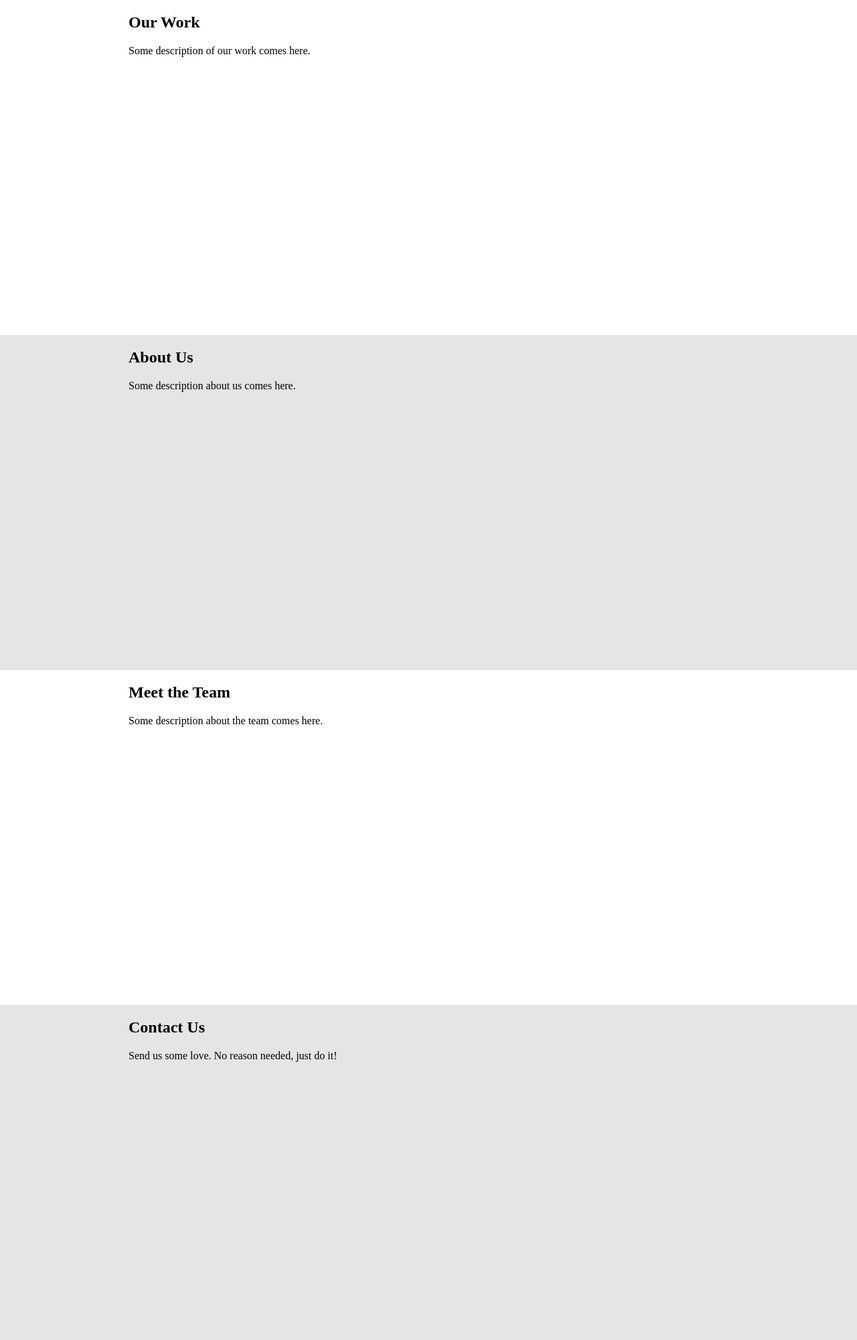
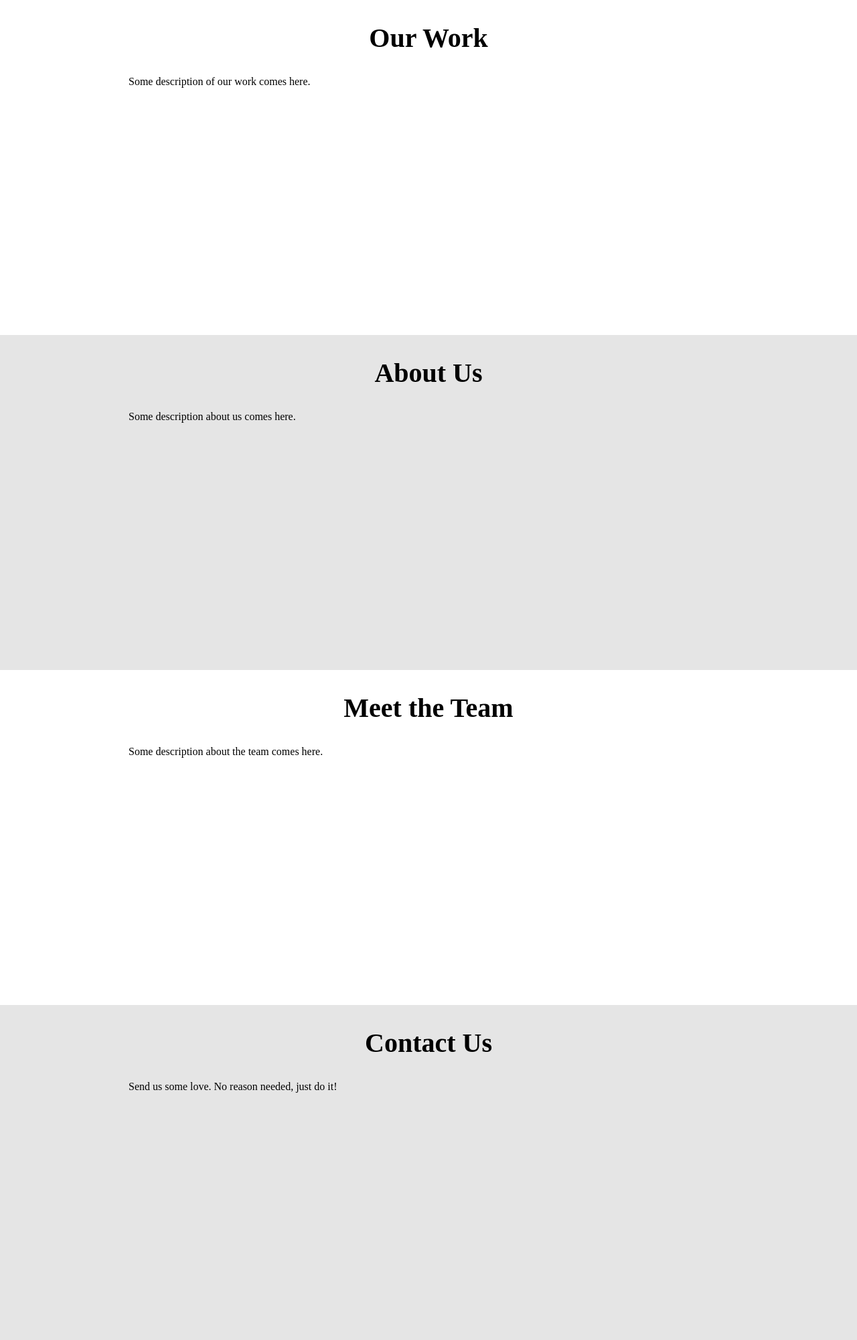
Before and after one commit to MindMeep/home-site, a PHP site: page / in a window 1280 px wide. Shown: the part 80-2080 px from the top of the page at 67% size. Run offline with PHP 8.4, Linux system fonts and the light colour scheme; some libraries are stand-ins or nearby versions.

Commit message:
fixed some positioning

```diff
--- a/css/main.css
+++ b/css/main.css
@@ -21,7 +21,7 @@ section {
 	min-height: 500px;
 	overflow: hidden;
 }
-section > h1 {
+section h1 {
 	text-align: center;
 	font-size: 40px;
 }
```
